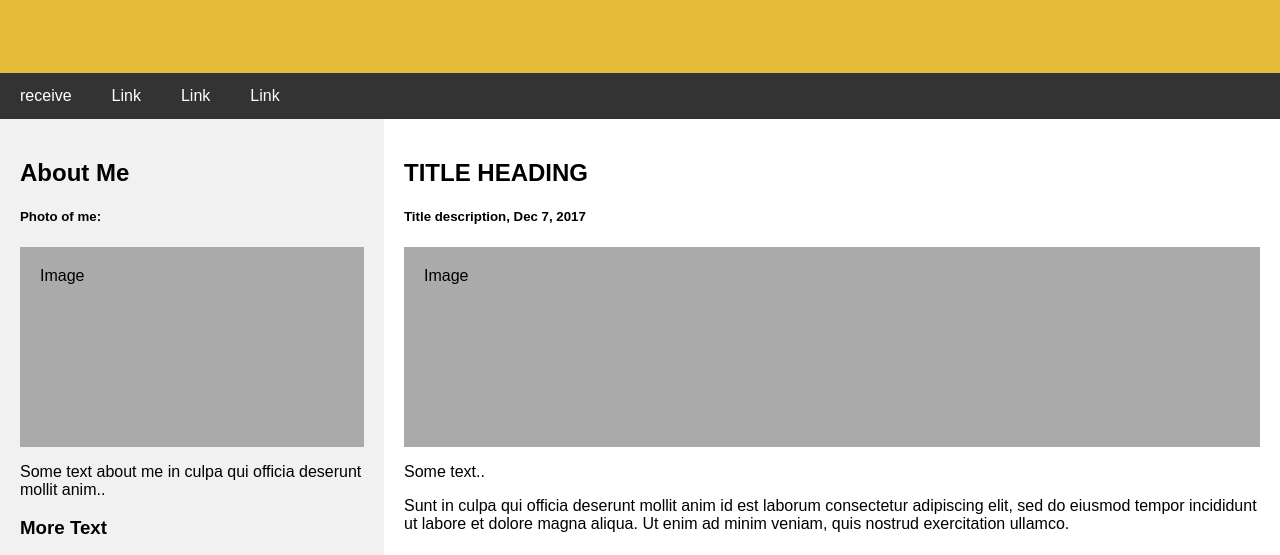
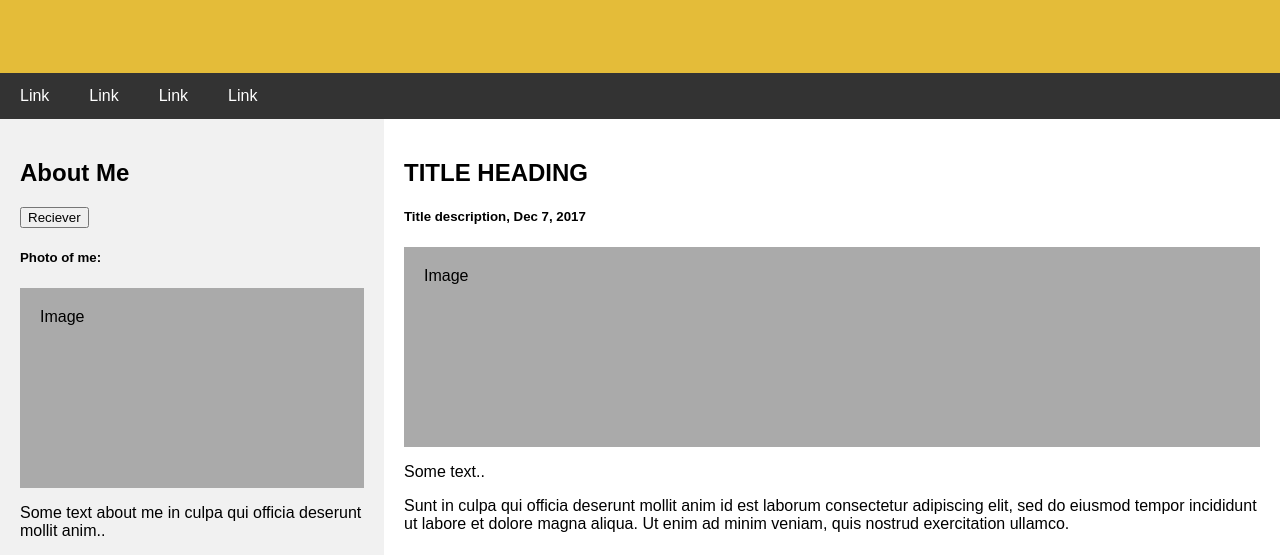
Before and after one commit to DrMahmoudMohammedTaha/DrMahmoudMohammedTaha.github.io, a plain HTML site: page index.html in a window 1280 px wide. Shown: the part 231-786 px from the top of the page. Drawn offline with Linux system fonts and the light colour scheme.

Commit message:
Update index.html

```diff
--- a/index.html
+++ b/index.html
@@ -31,7 +31,7 @@
 
 <!-- Navigation Bar -->
 <div class="navbar">
-  <a href="#" onclick="processUser">receive</a>
+  <a href="#">Link</a>
   <a href="#">Link</a>
   <a href="#">Link</a>
   <a href="#">Link</a>
@@ -41,6 +41,7 @@
 <div class="row">
   <div class="side">
     <h2>About Me</h2>
+    <button onclick="processUser()">Reciever</button>
     <h5>Photo of me:</h5>
     <div class="fakeimg" style="height:200px;">Image</div>
     <p>Some text about me in culpa qui officia deserunt mollit anim..</p>
```
